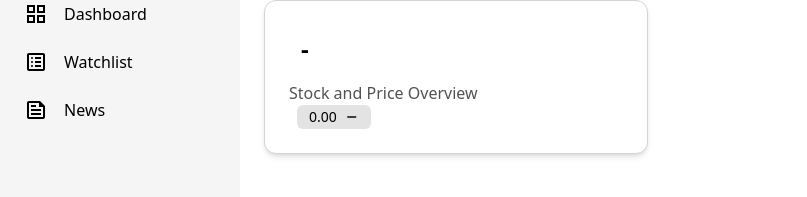
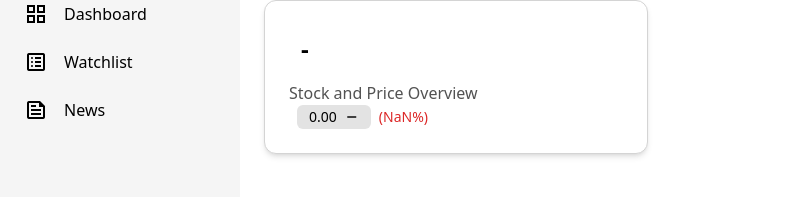
Before and after one commit to salamhis2019/stocks-2.0, a Vue app: page / in a window 1280 px wide. Shown: the part 134-331 px from the top of the page, without its empty margins (0-807 px from the left). Built offline with nearby package versions, Linux system fonts and the light colour scheme.

Commit message:
feat: add percentage value to info cards

```diff
--- a/src/components/StockDashboard.vue
+++ b/src/components/StockDashboard.vue
@@ -50,6 +50,20 @@ const date = computed(() => {
   }
   return ''
 })
+
+const percentChange = computed(() =>
+  ((Number(priceChange.value) / Number(previousClosingPrice.value)) * 100).toFixed(2)
+)
+
+const classes = computed(() => {
+  if (Number(percentChange.value) > 0) {
+    return 'text-green-600'
+  } else if (Number(percentChange.value) === 0) {
+    return 'text-neutral-600'
+  } else {
+    return 'text-red-600'
+  }
+})
 </script>
 
 <template>
@@ -67,6 +81,7 @@ const date = computed(() => {
           {{ currentPrice }}
         </h2>
         <PriceBadge :price="priceChange" />
+        <p class="text-sm font-medium" :class="classes">({{ percentChange }}%)</p>
       </div>
       <p class="text-sm text-neutral-500">{{ date }}</p>
     </CardContainer>
```
